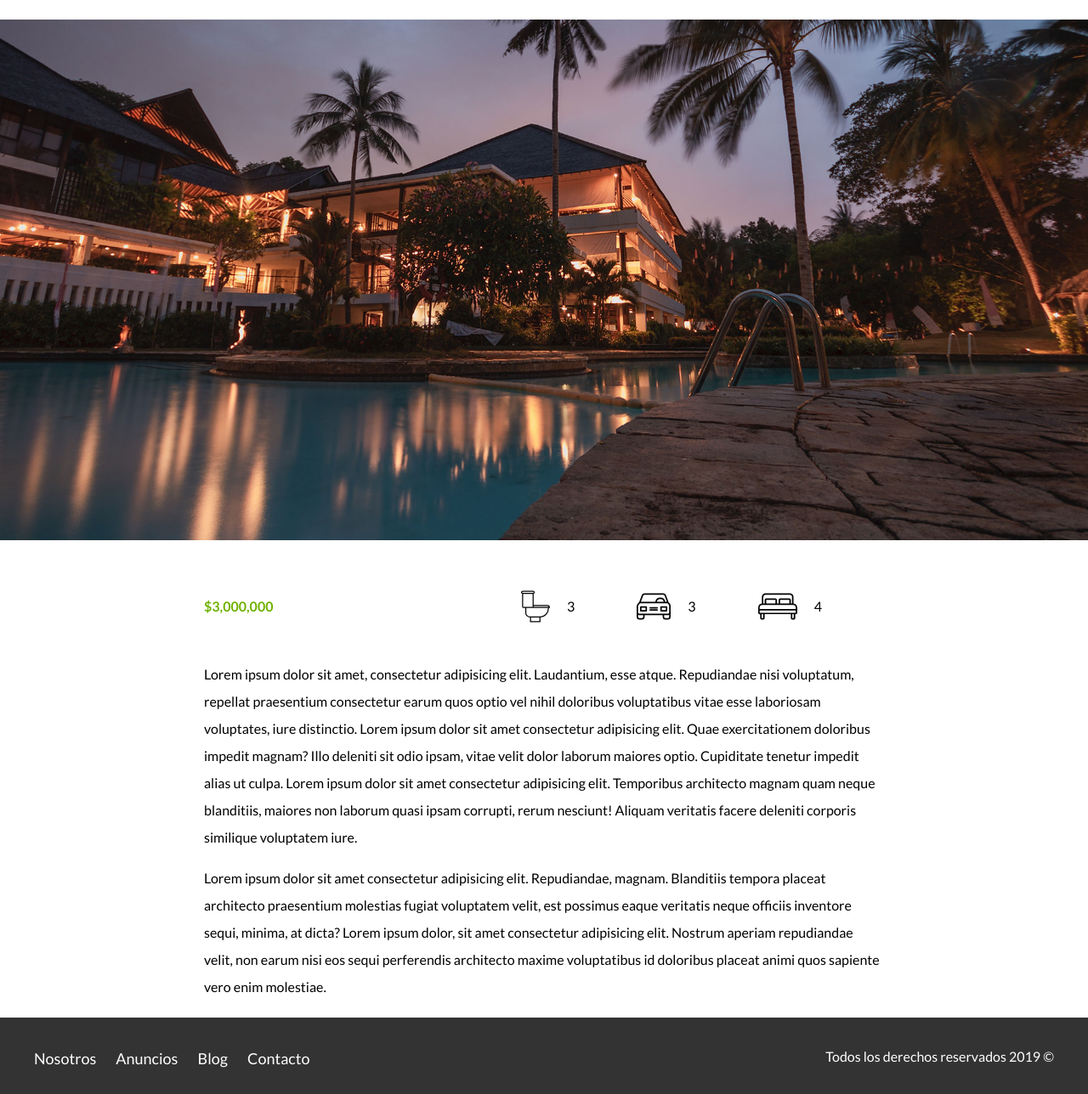
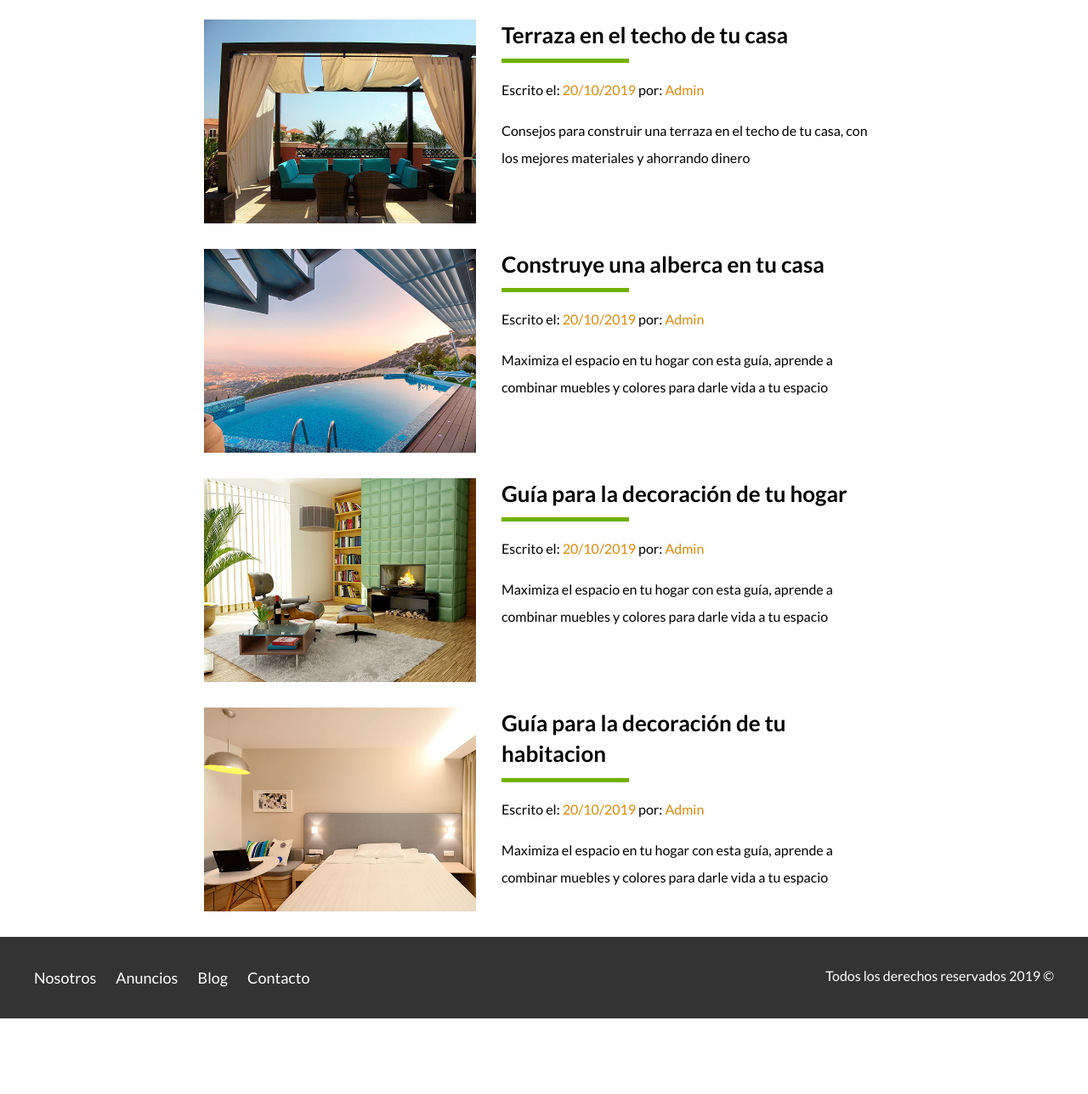
Before and after one commit to Angel-Znoker/bienes-raices, a plain HTML site: page blog.html in a window 1280 px wide. Shown: the part 238-1526 px from the top of the page at 85% size. After the commit the page ends 1437 px from the top, so only its background shows below. Drawn offline with Linux system fonts and the light colour scheme.

Commit message:
blog y entrada estatica de blog

```diff
--- a/blog.html
+++ b/blog.html
@@ -28,32 +28,61 @@
 			</div>
 		</header>
 
-        <h1 class="fw-300 centrar-texto">Casa en Venta frente al bosque</h1>
-        <img src="img/destacada.jpg" alt="imagen casa bosque">
+        <main class="contenedor seccion contenido-centrado">
+			<h1 class="fw-300 centrar-texto">Nuestro Blog</h1>
 
-        <main class="contenedor seccion contenido-centrado">
-            <div class="resumen-propiedad">
-                <p class="precio">$3,000,000</p>
-                <ul class="iconos-caracteristicas">
-                    <li>
-                        <img src="img/icono_wc.svg" alt="icono wc">
-                        <p>3</p>
-                    </li>
-                    <li>
-                        <img src="img/icono_estacionamiento.svg" alt="icono estacionamiento">
-                        <p>3</p>
-                    </li>
-                    <li>
-                        <img src="img/icono_dormitorio.svg" alt="icono habitaciones">
-                        <p>4</p>
-                    </li>
-                </ul>
-            </div> <!-- Resumen propiedad -->
+			<article class="entrada-blog">
+				<div class="imagen">
+					<img src="img/blog1.jpg" alt="Entrada de blog">
+				</div>
+				<div class="texto-entrada">
+					<a href="entrada.html">
+						<h4>Terraza en el techo de tu casa</h4>
+					</a>
+					<p>Escrito el: <span> 20/10/2019 </span> por: <span> Admin </span></p>
+					<p>Consejos para construir una terraza en el techo de tu casa, con los mejores materiales y ahorrando dinero</p>
+				</div>
+			</article>
 
-            <p>Lorem ipsum dolor sit amet, consectetur adipisicing elit. Laudantium, esse atque. Repudiandae nisi voluptatum, repellat praesentium consectetur earum quos optio vel nihil doloribus voluptatibus vitae esse laboriosam voluptates, iure distinctio. Lorem ipsum dolor sit amet consectetur adipisicing elit. Quae exercitationem doloribus impedit magnam? Illo deleniti sit odio ipsam, vitae velit dolor laborum maiores optio. Cupiditate tenetur impedit alias ut culpa. Lorem ipsum dolor sit amet consectetur adipisicing elit. Temporibus architecto magnam quam neque blanditiis, maiores non laborum quasi ipsam corrupti, rerum nesciunt! Aliquam veritatis facere deleniti corporis similique voluptatem iure.</p>
+			<article class="entrada-blog">
+				<div class="imagen">
+					<img src="img/blog2.jpg" alt="Entrada de blog">
+				</div>
+				<div class="texto-entrada">
+					<a href="entrada.html">
+						<h4>Construye una alberca en tu casa</h4>
+					</a>
+					<p>Escrito el: <span> 20/10/2019 </span> por: <span> Admin </span></p>
+					<p>Maximiza el espacio en tu hogar con esta guía, aprende a combinar muebles y colores para darle vida a tu espacio</p>
+				</div>
+			</article>
 
-            <p>Lorem ipsum dolor sit amet consectetur adipisicing elit. Repudiandae, magnam. Blanditiis tempora placeat architecto praesentium molestias fugiat voluptatem velit, est possimus eaque veritatis neque officiis inventore sequi, minima, at dicta? Lorem ipsum dolor, sit amet consectetur adipisicing elit. Nostrum aperiam repudiandae velit, non earum nisi eos sequi perferendis architecto maxime voluptatibus id doloribus placeat animi quos sapiente vero enim molestiae.</p>
-        </main>
+			<article class="entrada-blog">
+				<div class="imagen">
+					<img src="img/blog3.jpg" alt="Entrada de blog">
+				</div>
+				<div class="texto-entrada">
+					<a href="entrada.html">
+						<h4>Guía para la decoración de tu hogar</h4>
+					</a>
+					<p>Escrito el: <span> 20/10/2019 </span> por: <span> Admin </span></p>
+					<p>Maximiza el espacio en tu hogar con esta guía, aprende a combinar muebles y colores para darle vida a tu espacio</p>
+				</div>
+			</article>
+
+			<article class="entrada-blog">
+				<div class="imagen">
+					<img src="img/blog4.jpg" alt="Entrada de blog">
+				</div>
+				<div class="texto-entrada">
+					<a href="entrada.html">
+						<h4>Guía para la decoración de tu habitacion</h4>
+					</a>
+					<p>Escrito el: <span> 20/10/2019 </span> por: <span> Admin </span></p>
+					<p>Maximiza el espacio en tu hogar con esta guía, aprende a combinar muebles y colores para darle vida a tu espacio</p>
+				</div>
+			</article>
+		</main>
 
 		<footer class="site-footer seccion">
 			<div class="contenedor contenedor-footer">
```
Also changed, not shown: entrada.html (added, +59 -0 lines), index.html (+2 -2 lines).
